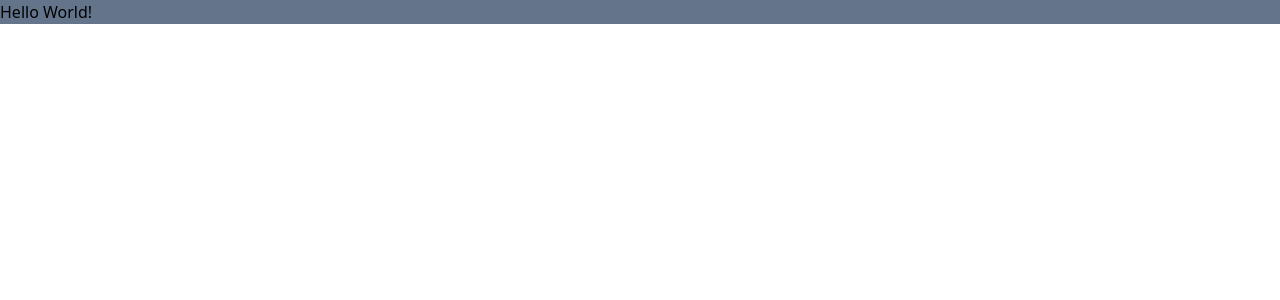
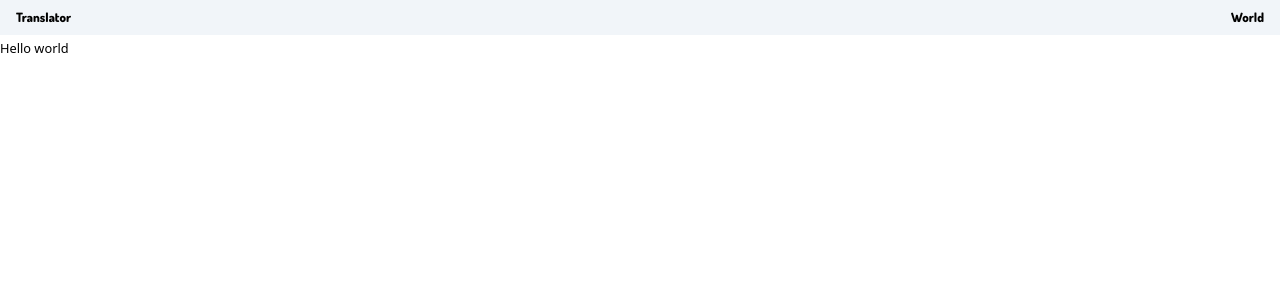
Before and after one commit to rajprogrammerbd/e2b-translator, a React (Vite) app: page / in a window 1280 px wide. Shown: the top 300 px of the page. Built offline with nearby package versions, Linux system fonts and the light colour scheme.

Commit message:
add header component

```diff
--- a/src/App.tsx
+++ b/src/App.tsx
@@ -1,11 +1,15 @@
-import React from 'react'
+import React from 'react';
+import Header from './components/Header';
 
 function App() {
 
   return (
-    <div className="container bg-slate-500 mx-width">
-      <h3 className="">Hello World!</h3>
-    </div>
+    <>
+      <Header isLogin={false} />
+      <div className="md:container mx-auto">
+        <small>Hello world</small>
+      </div>
+    </>
   )
 }
 
--- /dev/null
+++ b/src/components/Header.tsx
@@ -0,0 +1,20 @@
+import React from "react";
+
+interface IProps {
+    isLogin: boolean;
+}
+
+function Header(props: IProps) {
+    const { isLogin } = props;
+
+    return (
+        <div className="bg-slate-100 px-4 py-2">
+            <div className="flex justify-between">
+                <small className="font-dosis">Translator</small>
+                {isLogin ? null : <small className="font-dosis">World</small>}
+            </div>
+        </div>
+    );
+}
+
+export default Header;
--- a/src/index.css
+++ b/src/index.css
@@ -1,3 +1,5 @@
+@import url('https://fonts.googleapis.com/css2?family=Dosis:wght@800&display=swap');
+
 @tailwind base;
 @tailwind components;
 @tailwind utilities;
--- a/tailwind.config.cjs
+++ b/tailwind.config.cjs
@@ -5,6 +5,9 @@ module.exports = {
     "./src/**/*.{vue,js,ts,jsx,tsx}",
   ],
   theme: {
+    fontFamily: {
+      'dosis': ['Dosis', 'sans-serif'],
+    },
     extend: {},
   },
   plugins: [],
```
